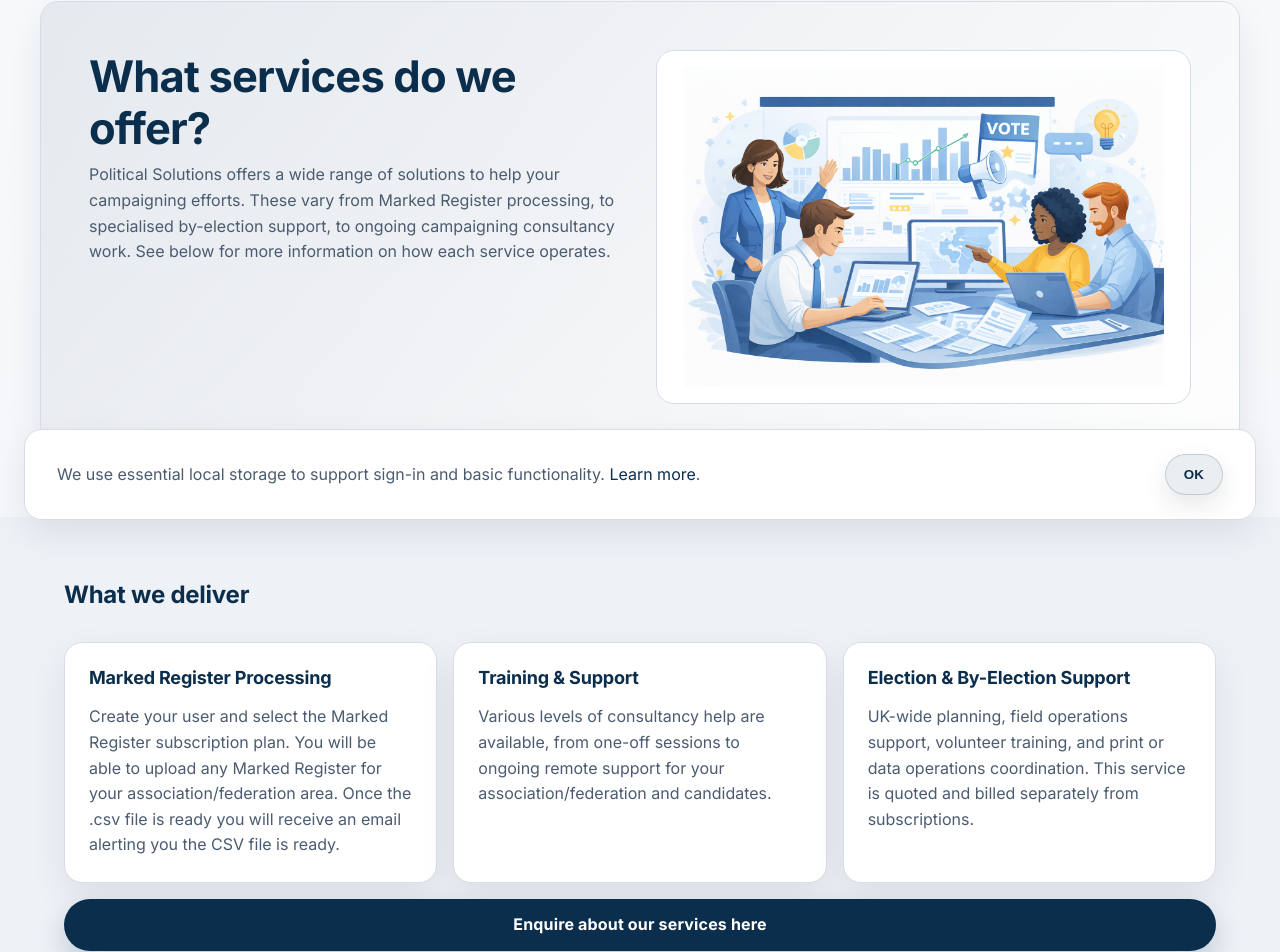
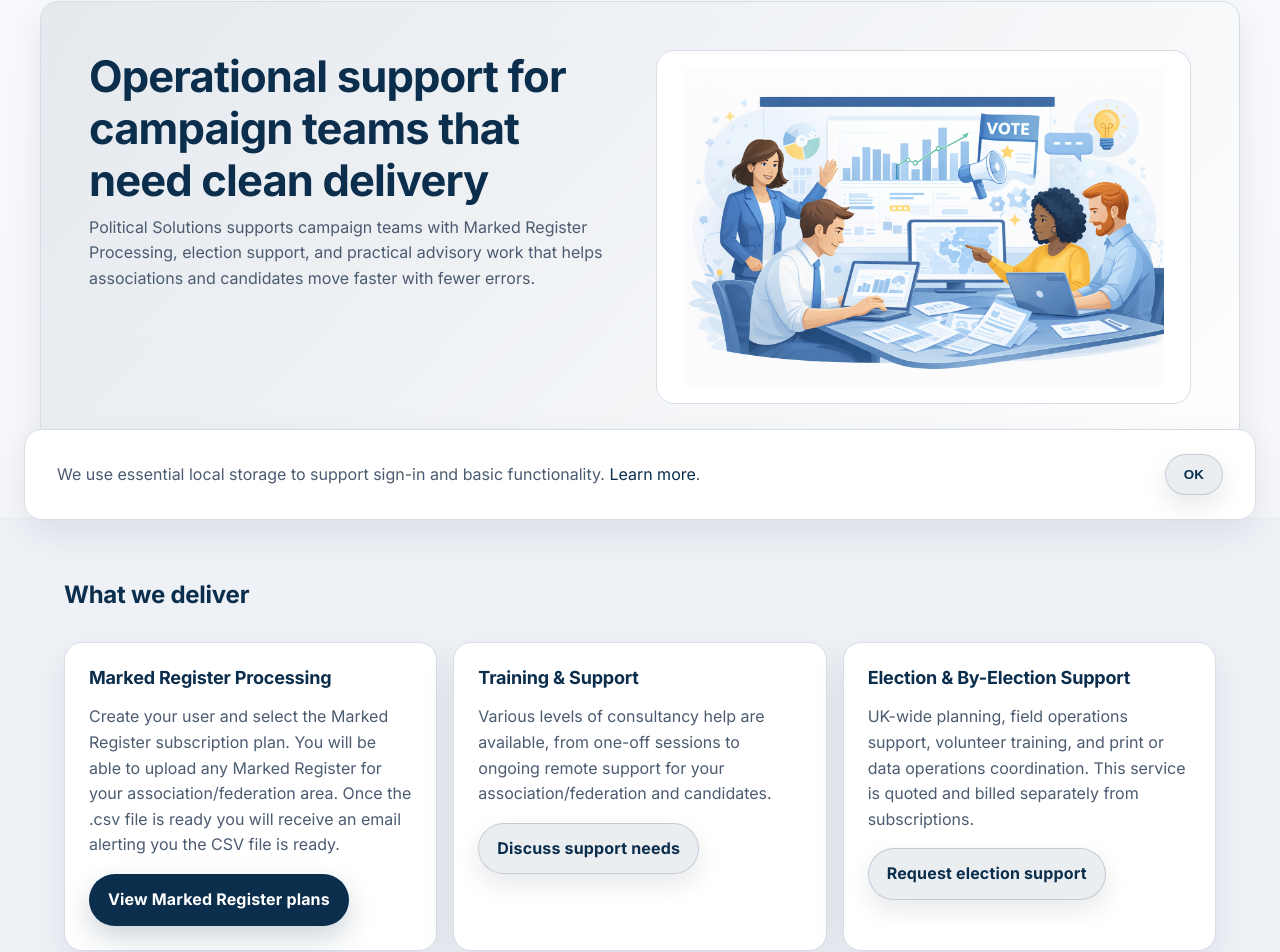
Before and after one commit to PolliticalSolutions/political-portal, a React (Vite) app: page /services in a window 1280 px wide. Shown: the part 256-1208 px from the top of the page. Built offline with nearby package versions, Linux system fonts and the light colour scheme; no server answers.

Commit message:
Sharpen services and enquiry messaging

```diff
--- a/src/pages/EnquirePage.jsx
+++ b/src/pages/EnquirePage.jsx
@@ -9,7 +9,7 @@ import { getRuntimeConfig } from "../config/runtimeConfig.js";
 import enquireIllustration from "../assets/enquire-illustration.png";
 
 const SERVICE_OPTIONS = [
-  "Marked Register entry",
+  "Marked Register Processing",
   "By-Election campaign consultancy",
   "General campaigning consultancy",
   "Automated content generation for literature",
@@ -205,9 +205,9 @@ export default function EnquirePage() {
           <div>
             <h1>Enquire</h1>
             <p className="muted">
-              Get in touch with us using the form below. Highlight which of the services offered you're
-              interested in (you can select more than one!) and I will get back in touch with you as quickly
-              as possible. Please provide as much information as possible so the best solution can be offered
+              Tell us what you need, who it is for, and which service you want to discuss. We use this to route
+              the enquiry properly and confirm the next step quickly. If your request is urgent, say so clearly
+              in the message box.
             </p>
           </div>
           <div className="hero-visual">
@@ -225,7 +225,14 @@ export default function EnquirePage() {
       </section>
 
       <section className="section">
-        <div className="container">
+        <div className="container stack">
+          <Card title="What happens next">
+            <p className="muted">
+              We review the enquiry, confirm whether it is a subscription question, a Marked Register
+              Processing request, or a separate support brief, and then reply with the appropriate next step.
+            </p>
+          </Card>
+
           <Card>
             <form className="stack" onSubmit={handleSubmit} noValidate>
               <label className="field">
--- a/src/pages/Services.jsx
+++ b/src/pages/Services.jsx
@@ -10,11 +10,10 @@ export default function Services() {
       <section className="section">
         <div className="container hero">
           <div>
-            <h1>What services do we offer?</h1>
+            <h1>Operational support for campaign teams that need clean delivery</h1>
             <p className="muted">
-              Political Solutions offers a wide range of solutions to help your campaigning efforts. These vary
-              from Marked Register processing, to specialised by-election support, to ongoing campaigning
-              consultancy work. See below for more information on how each service operates.
+              Political Solutions supports campaign teams with Marked Register Processing, election support,
+              and practical advisory work that helps associations and candidates move faster with fewer errors.
             </p>
           </div>
           <div className="hero-visual services-hero-visual">
@@ -37,6 +36,11 @@ export default function Services() {
                 any Marked Register for your association/federation area. Once the .csv file is ready you will
                 receive an email alerting you the CSV file is ready.
               </p>
+              <div className="hero-actions" style={{ marginTop: 16 }}>
+                <Button as={Link} to="/subscriptions" variant="primary">
+                  View Marked Register plans
+                </Button>
+              </div>
             </Card>
 
             <Card title="Training & Support">
@@ -44,6 +48,11 @@ export default function Services() {
                 Various levels of consultancy help are available, from one-off sessions to ongoing remote support
                 for your association/federation and candidates.
               </p>
+              <div className="hero-actions" style={{ marginTop: 16 }}>
+                <Button as={Link} to="/enquire" variant="secondary">
+                  Discuss support needs
+                </Button>
+              </div>
             </Card>
 
             <Card title="Election & By-Election Support">
@@ -51,12 +60,12 @@ export default function Services() {
                 UK-wide planning, field operations support, volunteer training, and print or data operations
                 coordination. This service is quoted and billed separately from subscriptions.
               </p>
+              <div className="hero-actions" style={{ marginTop: 16 }}>
+                <Button as={Link} to="/services/election-support" variant="secondary">
+                  Request election support
+                </Button>
+              </div>
             </Card>
-          </div>
-          <div data-testid="services-primary-cta">
-            <Button as={Link} to="/enquire" variant="primary" style={{ width: "100%" }}>
-              Enquire about our services here
-            </Button>
           </div>
           <div data-testid="services-compliance-note">
             <Card title="Compliance note" className="service-compliance-note">
```
